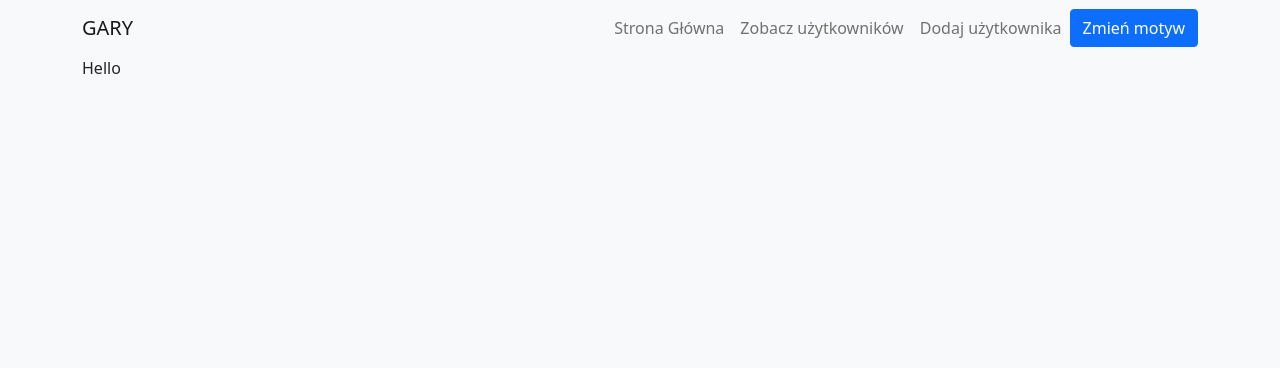
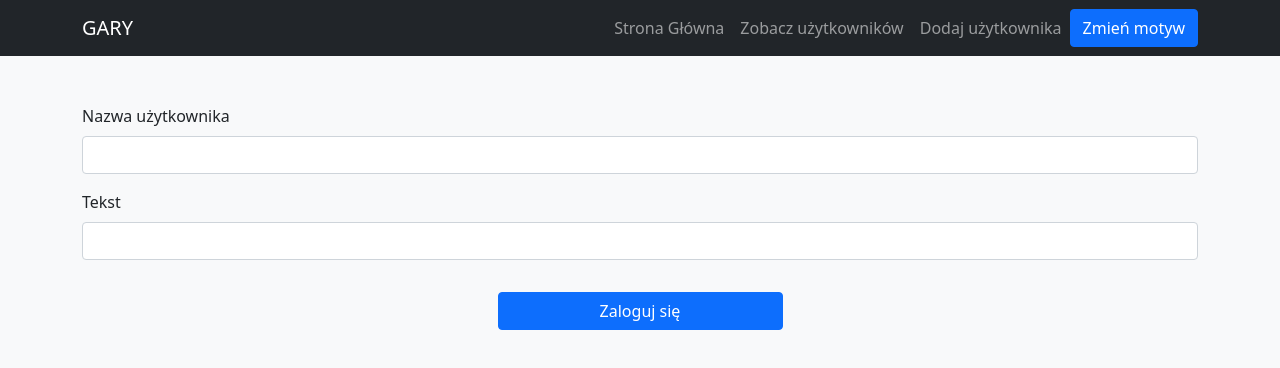
Before and after one commit to pjwstkIOprojekt/webclient, a React (Create React App) app: page / in a window 1280 px wide. Shown: the top 368 px of the page. Built offline with nearby package versions, Linux system fonts and the light colour scheme.

Commit message:
Added example form

```diff
--- a/src/App.tsx
+++ b/src/App.tsx
@@ -11,7 +11,7 @@ export default function App() {
 
   return (
     <BrowserRouter>
-      <Navbar bg={darkMode.isDark ? "dark" : "light"} variant={darkMode.isDark ? "dark" : "light"} expand="lg">
+      <Navbar bg={darkMode.isDark ? "warning" : "dark"} variant={darkMode.isDark ? "light" : "dark"} expand="lg">
         <Container>
           <Navbar.Brand>GARY</Navbar.Brand>
           <Navbar.Toggle aria-controls="basic-navbar-nav" />
@@ -27,7 +27,7 @@ export default function App() {
               Dodaj użytkownika
             </Nav.Link>
           </Nav>
-          <Button variant={darkMode.isDark ? "warning" : "primary"} onClick={darkMode.toggle}>Zmień motyw</Button>
+          <Button variant={darkMode.isDark ? "dark" : "primary"} onClick={darkMode.toggle}>Zmień motyw</Button>
         </Container>
       </Navbar>
       <Routes>
--- a/src/components/Hello.tsx
+++ b/src/components/Hello.tsx
@@ -1,5 +1,26 @@
-import { Container } from "react-bootstrap";
+import { useDarkMode } from "../hooks/useDarkMode";
+import { Container, Form, FormGroup, Row, Button } from "react-bootstrap";
 
 export default function Hello() {
-  return <Container>Hello</Container>;
+  const dark = useDarkMode();
+
+  return (
+    <Container className="mt-5">
+    <Form>
+        <FormGroup className="mb-3">
+        <Form.Label>Nazwa użytkownika</Form.Label>
+        <Form.Control type="email" />
+      </FormGroup>
+      <FormGroup className="mb-3">
+        <Form.Label>Tekst</Form.Label>
+        <Form.Control type="password" />
+        </FormGroup>
+        <Row className="justify-content-center">
+        <Button className="mt-3 w-25" type="submit" variant={dark ? "warning" : "primary"}>
+          Zaloguj się
+        </Button>
+        </Row>
+      </Form>
+    </Container>
+  );
 }
```
